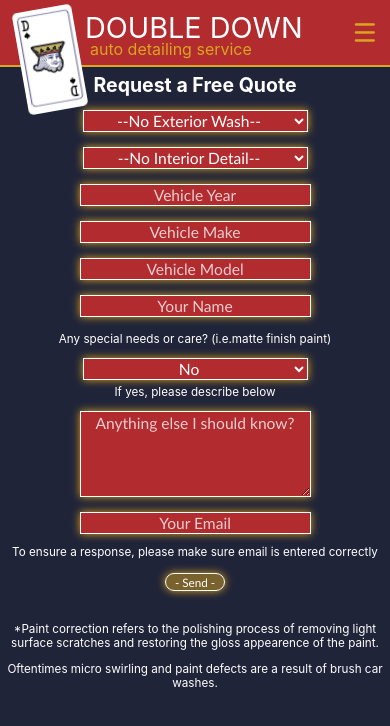
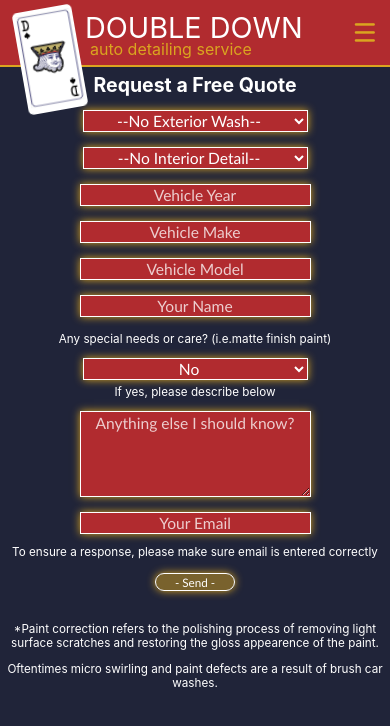
Before and after one commit to timrusin/doubledown, a React (Create React App) app: page /contact in a window 390 px wide. Shown: the top 726 px of the page. Built offline with nearby package versions, Linux system fonts and the light colour scheme.

Commit message:
adjusted contact button on smalles size

```diff
--- a/src/components/ContactForm.css
+++ b/src/components/ContactForm.css
@@ -92,8 +92,6 @@
         color: white;
         transition: background-color 400ms;
     }
-
-
 }
 
 
@@ -114,7 +112,7 @@
 
     .contact-button {
         font-size: 3vw;
-        width: 60px;
+        width: 80px;
     }
 
     .thank-you {
```
